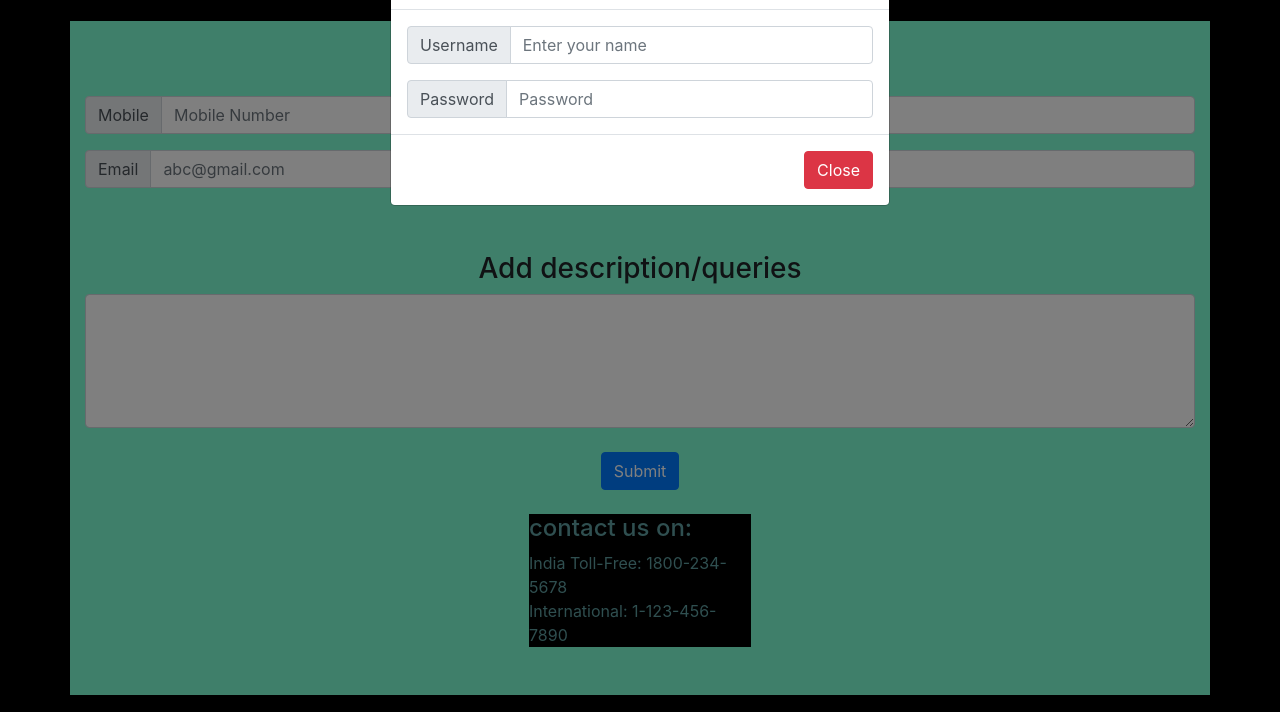
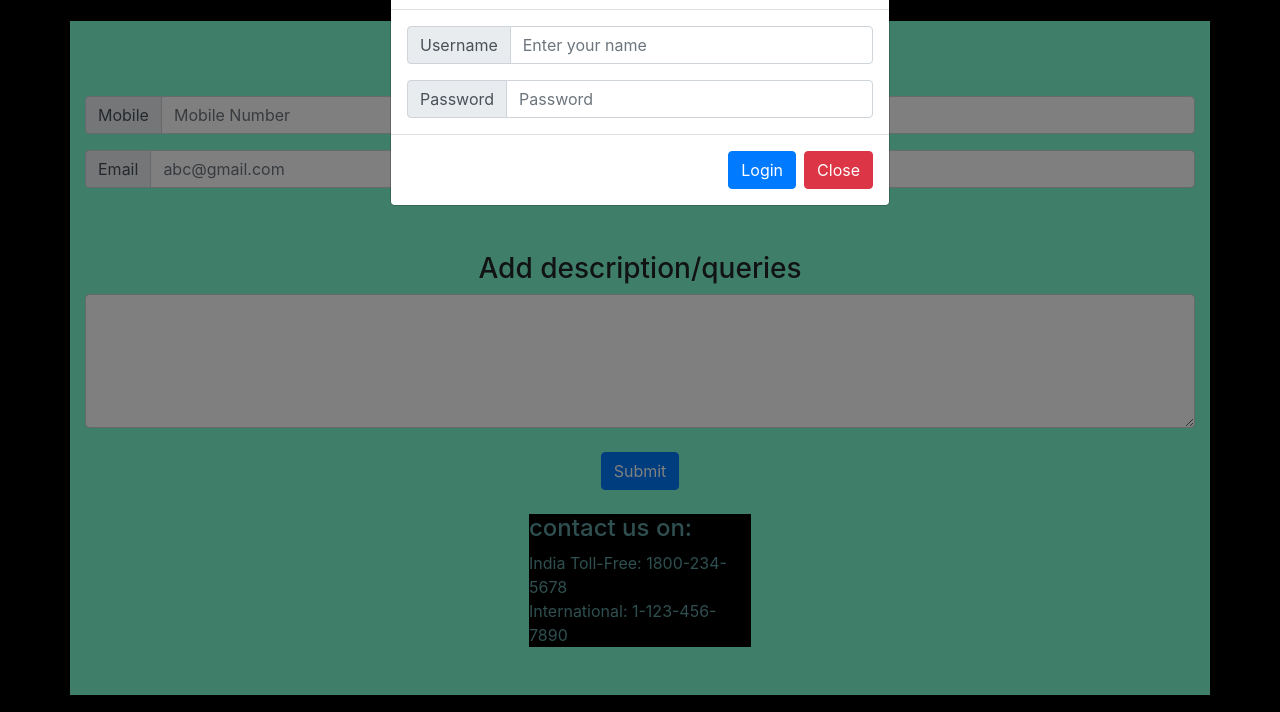
Before and after one commit to Phanindra0207/HTML, a plain HTML site: page contact.html in a window 1280 px wide. Both pictures are taken after a click on the button "Login". Shown: the part 88-800 px from the top of the page. Drawn offline with nearby package versions, Linux system fonts and the light colour scheme.

Commit message:
Update contact.html

```diff
--- a/contact.html
+++ b/contact.html
@@ -94,6 +94,9 @@ body{
 
                    </div>
                    <div class="modal-footer">
+                            <button type="button" class="btn btn-primary">
+                Login
+            </button>
                        <button type="button"  class="btn btn-danger" data-dismiss="modal">
                            Close
                        </button>
```
